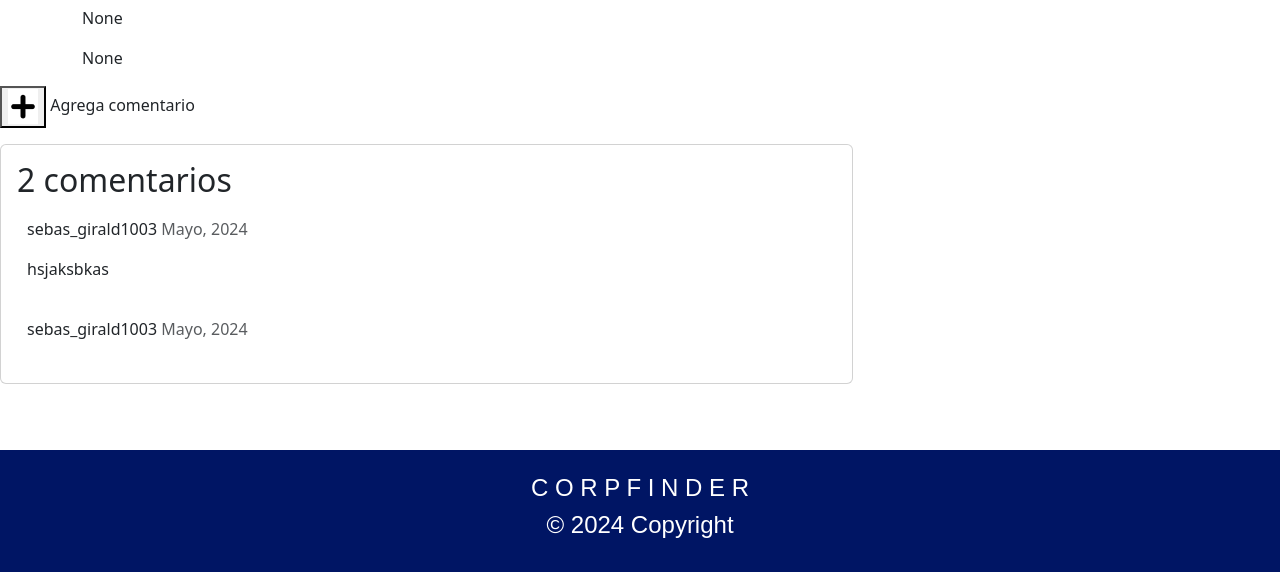
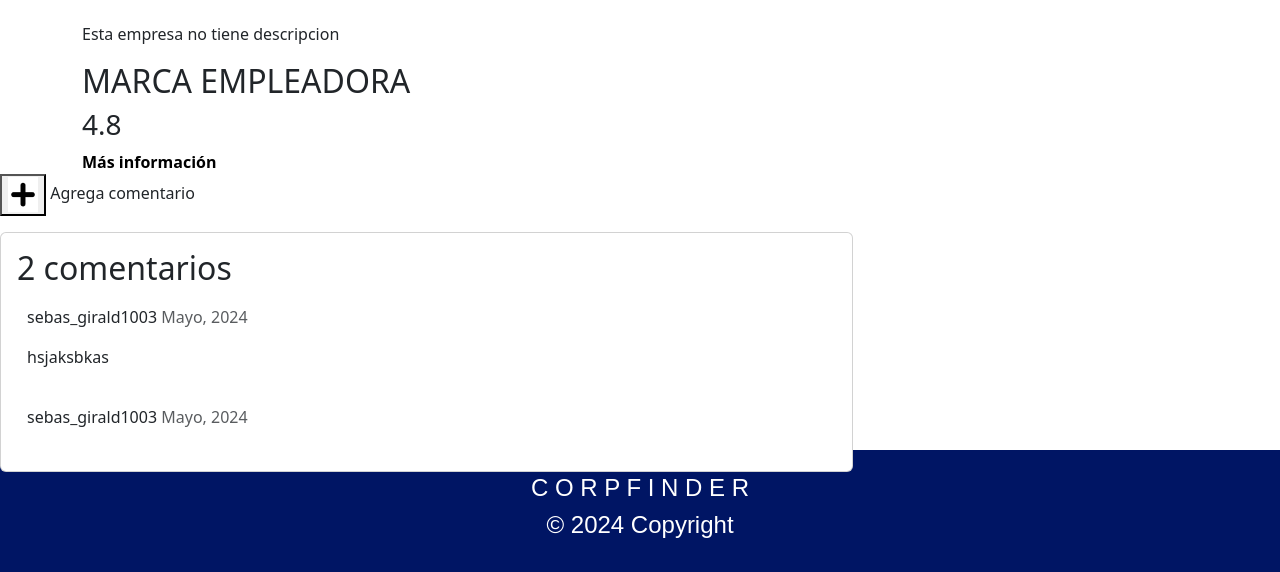
Before and after one commit to Jkn707/CorpFinder, a Django app: page /detalles/7/ in a window 1280 px wide. Shown: the part 430-1002 px from the top of the page. Run offline with Django 5.2, Linux system fonts and the light colour scheme; a user stored in the database is signed in; data comes from the database, SQL or seed files in the repository.

Commit message:
Cambios webscraping y proceso de estadistica de empresas

```diff
--- a/corp/static/detallesEmpresa.css
+++ b/corp/static/detallesEmpresa.css
@@ -43,3 +43,9 @@
 .popup-content button:hover {
     background-color: #45a049;
 }
+
+.masInfo{
+    text-decoration: none;
+    color: black;
+    font-weight: bold;
+}
--- a/corp/templates/detallesEmpresa.html
+++ b/corp/templates/detallesEmpresa.html
@@ -18,8 +18,24 @@
             </div>
             <div class = "row">
                 <div class = "col-12">
-                    <p>{{empresa.subtitle}}</p>
-                    <p>{{empresa.subtitle_content}}</p>
+                    {% if empresa.subtitle %}
+                        <p>{{ empresa.subtitle }}</p>
+                    {% else %}
+                        <p></p>
+                    {% endif %}
+
+                    {% if empresa.subtitle_content %}
+                        <p>{{ empresa.subtitle_content }}</p>
+                    {% else %}
+                        <p>Esta empresa no tiene descripcion</p>
+                    {% endif %}
+                </div>
+            </div>
+            <div class="marcaEmpleadora">
+                <div class="col-12">
+                    <h2>MARCA EMPLEADORA</h2>
+                    <h3>{{empresa.calificacion_empresa}}</h3>
+                    <a class="masInfo" href="{{ estadistica_url }}">Más información</a>
                 </div>
             </div>
         </div>
--- a/corp/urls.py
+++ b/corp/urls.py
@@ -10,4 +10,5 @@ urlpatterns = [
     path('registrarse/', views.registrarse, name='registrarse'),
     path('logout/', views.logout_, name='logout'),
     path('detalles/<int:id>/', views.detallesEmpresa, name='detallesEmpresa'),
+    path('detalles/estadisticaEmpresa/<int:id>', views.estadisticaEmpresa, name='estadisticaEmpresa')
 ]
--- a/corp/views.py
+++ b/corp/views.py
@@ -7,6 +7,7 @@ from django.contrib.auth.decorators import login_required
 from webscraping.models import Empresa, ComentariosComputrabajo, ComentariosPropios
 from .functions import obtenerMesYAño
 from django.utils import timezone
+from django.urls import reverse
 import json
 
 User = get_user_model()
@@ -58,17 +59,30 @@ def detallesEmpresa(request, id):
          nuevo_comentario.save()
    else:
       comentario_form = ComentarioForm()
+   estadistica_url = reverse('estadisticaEmpresa', args=[empresa.id])
+
    return render(request, template_name, {'empresa':empresa,
                                           'comentariosCT':comentariosCT,
                                           'comentariosPropios':comentariosPropios,
                                           'totalComentarios':comentariosCT.count() + comentariosPropios.count(),
                                           'nuevo_comentario':nuevo_comentario,
-                                          'comentario_form':comentario_form})
+                                          'comentario_form':comentario_form,
+                                          'estadistica_url': estadistica_url})
 
-
-
-
-
+@login_required(login_url='/iniciarSesion')
+def estadisticaEmpresa(request, id):
+    empresa = get_object_or_404(Empresa, id=id)
+    comentariosCT = ComentariosComputrabajo.objects.filter(empresa_id=empresa.id)
+    comentariosP = ComentariosPropios.objects.filter(empresa_id=empresa.id)
+    # Datos adicionales de la empresa si es necesario
+    datosEmpresa = Empresa.objects.filter(id=empresa.id)
+    # Renderizar la plantilla con el contexto apropiado
+    return render(request, 'estadisticaEmpresa.html', {
+        'comentariosCT': comentariosCT,
+        'comentariosP': comentariosP,
+        'datosEmpresa': datosEmpresa,
+        'empresa': empresa
+    })
 
 def home(request):
    return render(request,'home.html')
--- a/webscraping/views.py
+++ b/webscraping/views.py
@@ -41,7 +41,7 @@ def resultadoEmpresa(request):
                     nueva_empresa = Empresa(**datos_empresa)
                     nueva_empresa.save()
                     for comentario in comentarios:
-                        nuevo_comentario = ComentariosComputrabajo(ubicacion=comentario['ubicacion'], fecha=comentario['fecha'], contenido=comentario['contenido'], empresa=nueva_empresa)
+                        nuevo_comentario = ComentariosComputrabajo(ubicacion=comentario['ubicacion'], fecha=comentario['fecha'], contenido=comentario['contenido'], empresa=nueva_empresa, calificacion=comentario['calificacion'])
                         nuevo_comentario.save()
                     messages.success(request, "Empresa guardada correctamente")
                     return redirect('scrapEmpresa')  # Redireccionar a la página ScrapEmpresa
```
Also changed, not shown: corp/templates/estadisticaEmpresa.html (added, +11 -0 lines), webscraping/computrabajo.py (+21 -10 lines).
